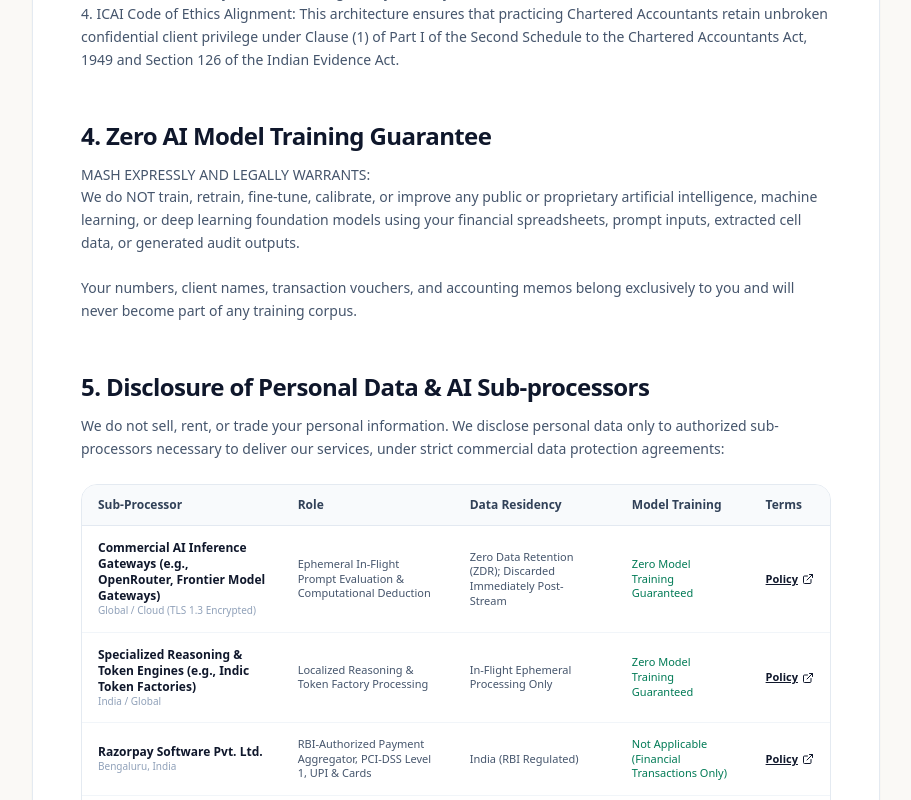
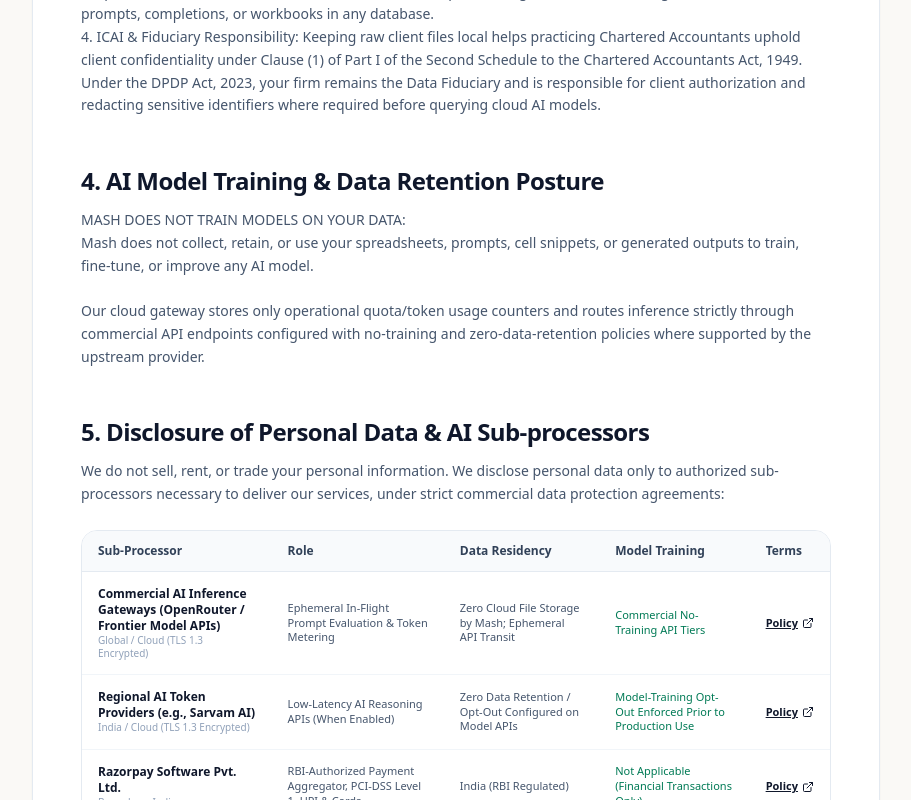
Before and after one commit to mahwa5531-coder/mash-website, a Next.js app: page /privacy in a window 1280 px wide. Shown: the part 1560-2360 px from the top of the page, without its empty margins (184-1095 px from the left). Built offline with nearby package versions, Linux system fonts and the light colour scheme; no server answers.

Commit message:
fix(legal,copy): align privacy, terms, pricing, and marketing claims with architecture

```diff
--- a/src/components/marketing/DownloadCard.tsx
+++ b/src/components/marketing/DownloadCard.tsx
@@ -44,7 +44,7 @@ export function DownloadCard() {
 
             <div className="flex items-center justify-center gap-1.5 text-xs text-slate-500 pt-2 font-sans">
               <ShieldCheck className="h-4 w-4 text-emerald-600" />
-              <span>100% on-device execution · Your spreadsheets never leave your computer</span>
+              <span>Local-first execution · Raw spreadsheets are never uploaded to cloud storage</span>
             </div>
           </div>
         </Card>
--- a/src/components/marketing/HeroSection.tsx
+++ b/src/components/marketing/HeroSection.tsx
@@ -77,7 +77,7 @@ export function HeroSection() {
 
           {/* Subhead */}
           <p className="max-w-2xl text-base sm:text-lg text-slate-600 leading-relaxed mb-8 font-sans">
-            Cross-reference ledgers, detect calculation discrepancies, and inspect complex Excel workbooks side-by-side. Your confidential numbers never leave your computer.
+            Cross-reference ledgers, detect calculation discrepancies, and inspect complex Excel workbooks side-by-side. Your raw workbooks stay on your computer without cloud file storage.
           </p>
 
           {/* Action CTAs Stack */}
--- a/src/components/marketing/HowItWorks.tsx
+++ b/src/components/marketing/HowItWorks.tsx
@@ -23,7 +23,7 @@ export function HowItWorks() {
       icon: <CheckCircle2 className="h-5 w-5 text-slate-800" />,
       title: "Verify Side-by-Side",
       description:
-        "Inspect highlighted discrepancy rows and live formulas in the built-in spreadsheet canvas. Export verified reports with 100% on-device confidentiality.",
+        "Inspect highlighted discrepancy rows and live formulas in the built-in spreadsheet canvas. Export verified reports directly on your local PC without uploading workbooks to cloud storage.",
     },
   ];
 
--- a/src/components/marketing/ZigZagFeatures.tsx
+++ b/src/components/marketing/ZigZagFeatures.tsx
@@ -140,8 +140,8 @@ const ZIGZAG_ITEMS: ZigZagItem[] = [
       },
       {
         icon: <ShieldCheck className="h-4 w-4 text-emerald-600" />,
-        label: "100% On-Device Client Privacy",
-        detail: "Client financial statements, tax IDs, and bank transactions never leave your local PC.",
+        label: "Local-First File Privacy",
+        detail: "Raw Excel workbooks and DuckDB tables stay on your local PC with zero cloud file storage.",
       },
     ],
     screenshot: "/screenshots/mash_single_pane_chat_light.png",
--- a/src/content/site-config.ts
+++ b/src/content/site-config.ts
@@ -34,7 +34,7 @@ export const SITE_CONFIG: SiteConfig = {
   url: (process.env.NEXT_PUBLIC_SITE_URL || "https://mash.ai").replace(/\/+$/, ""),
   apiUrl: (process.env.NEXT_PUBLIC_API_URL || "https://api.mash.ai").replace(/\/+$/, ""),
   tagline: "The desktop AI workbench for spreadsheets & financial data.",
-  subhead: "Cross-reference ledgers, detect calculation discrepancies, and inspect complex Excel workbooks side-by-side. Your confidential company data never leaves your computer.",
+  subhead: "Cross-reference ledgers, detect calculation discrepancies, and inspect complex Excel workbooks side-by-side. Raw workbooks stay on your computer without cloud file storage.",
   version: "0.1.0",
   releaseDate: "November 20, 2026",
   installer: {
--- a/src/pages/checkout.tsx
+++ b/src/pages/checkout.tsx
@@ -399,7 +399,7 @@ export default function CheckoutPage() {
               <div className="flex items-start gap-2.5">
                 <Check className="h-4 w-4 text-emerald-600 shrink-0 mt-0.5" />
                 <span className="font-semibold text-slate-900">
-                  High-volume daily practice workload with zero throttling
+                  High-volume daily practice capacity (2M 5-hr / 10M weekly token windows)
                 </span>
               </div>
               <div className="flex items-start gap-2.5">
@@ -412,7 +412,7 @@ export default function CheckoutPage() {
               </div>
               <div className="flex items-start gap-2.5">
                 <Check className="h-4 w-4 text-emerald-600 shrink-0 mt-0.5" />
-                <span>100% on-device client data confidentiality guarantee</span>
+                <span>Local-first workbook isolation (no cloud file storage)</span>
               </div>
               <div className="flex items-start gap-2.5">
                 <Check className="h-4 w-4 text-emerald-600 shrink-0 mt-0.5" />
@@ -500,7 +500,7 @@ export default function CheckoutPage() {
             <div>
               <div className="font-semibold text-slate-800 mb-0.5">Safe Payment Guarantee</div>
               <p className="text-[11px] text-slate-500 leading-relaxed">
-                UPI and card transactions are encrypted and processed securely by Razorpay. If funds are debited during a connection drop, automated webhooks activate your account within 5 minutes or Razorpay auto-refunds within 24–48 hours.
+                UPI and card transactions are encrypted and processed securely by Razorpay. If funds are debited during a connection drop, automated webhooks activate your account within minutes or uncaptured debits auto-reverse within 5–7 business days (typically 24–48 hours for UPI).
               </p>
             </div>
           </div>
--- a/src/pages/download.tsx
+++ b/src/pages/download.tsx
@@ -17,7 +17,7 @@ export default function DownloadPage() {
         />
         <link rel="canonical" href={`${SITE_CONFIG.url}/download/`} />
         <meta property="og:title" content="Download Mash for Windows" />
-        <meta property="og:description" content="Official Windows installer for Mash. 100% on-device data confidentiality." />
+        <meta property="og:description" content="Official Windows installer for Mash. Local-first workbook isolation with zero cloud file storage." />
         <meta property="og:url" content={`${SITE_CONFIG.url}/download/`} />
       </Head>
 
@@ -40,7 +40,7 @@ export default function DownloadPage() {
               </h2>
 
               <p className="text-sm text-slate-600 max-w-md mx-auto leading-relaxed font-sans">
-                Install the standalone desktop application to audit financial ledgers with 100% on-device confidentiality.
+                Install the standalone desktop application to audit financial ledgers locally without uploading workbooks to cloud storage.
               </p>
 
               <div className="pt-2">
@@ -54,7 +54,7 @@ export default function DownloadPage() {
 
               <div className="flex items-center justify-center gap-2 text-xs text-slate-500 pt-2 font-sans">
                 <ShieldCheck className="h-4 w-4 text-emerald-600" />
-                <span>100% on-device execution · Your spreadsheets never leave your computer</span>
+                <span>Local-first execution · Raw spreadsheets are never uploaded to cloud storage</span>
               </div>
             </div>
           </Card>
--- a/src/pages/policies.tsx
+++ b/src/pages/policies.tsx
@@ -42,8 +42,8 @@ Purchases are made for software access and computational capability, not for gua
       title: "5. Duplicate Charges & Payment Gateway Errors",
       content: `In the event that a payment gateway technical error causes you to be charged multiple times for a single order, or if an amount is debited from your bank account during a connection drop without a license pass being generated:
 
-• Gateway Auto-Reversals: Payment aggregators (Razorpay) typically reverse uncaptured or dropped transactions back to the original payment source within 24–48 hours.
-• Duplicate Charges: If two separate transactions were captured for a single 30-day period, notify us at ${SITE_CONFIG.contact.supportEmail} within 48 hours with your transaction identifiers, and the duplicate charge will be fully reversed.`,
+• Gateway Auto-Reversals: Payment aggregators (Razorpay) and issuing banks automatically reverse uncaptured or dropped transactions back to the original payment source within 5–7 business days (typically 24–48 hours for UPI).
+• Duplicate Charges: If two separate transactions were captured for a single 30-day period, notify us at ${SITE_CONFIG.contact.supportEmail} within 48 hours with your transaction identifiers, and the verified duplicate charge will be refunded within 5–7 business days.`,
     },
     {
       id: "contact",
--- a/src/pages/privacy.tsx
+++ b/src/pages/privacy.tsx
@@ -10,20 +10,20 @@ export default function PrivacyPage() {
 
   const subProcessors = [
     {
-      name: "Commercial AI Inference Gateways (e.g., OpenRouter, Frontier Model Gateways)",
+      name: "Commercial AI Inference Gateways (OpenRouter / Frontier Model APIs)",
       location: "Global / Cloud (TLS 1.3 Encrypted)",
-      role: "Ephemeral In-Flight Prompt Evaluation & Computational Deduction",
-      dataResidency: "Zero Data Retention (ZDR); Discarded Immediately Post-Stream",
-      training: "Zero Model Training Guaranteed",
+      role: "Ephemeral In-Flight Prompt Evaluation & Token Metering",
+      dataResidency: "Zero Cloud File Storage by Mash; Ephemeral API Transit",
+      training: "Commercial No-Training API Tiers",
       link: "https://openrouter.ai/privacy",
     },
     {
-      name: "Specialized Reasoning & Token Engines (e.g., Indic Token Factories)",
-      location: "India / Global",
-      role: "Localized Reasoning & Token Factory Processing",
-      dataResidency: "In-Flight Ephemeral Processing Only",
-      training: "Zero Model Training Guaranteed",
-      link: `${SITE_CONFIG.url}/privacy`,
+      name: "Regional AI Token Providers (e.g., Sarvam AI)",
+      location: "India / Cloud (TLS 1.3 Encrypted)",
+      role: "Low-Latency AI Reasoning APIs (When Enabled)",
+      dataResidency: "Zero Data Retention / Opt-Out Configured on Model APIs",
+      training: "Model-Training Opt-Out Enforced Prior to Production Use",
+      link: "https://www.sarvam.ai/privacy-policy",
     },
     {
       name: "Razorpay Software Pvt. Ltd.",
@@ -50,8 +50,8 @@ export default function PrivacyPage() {
       content: `At Mash, we adhere strictly to the principle of data minimization under the Digital Personal Data Protection Act, 2023 (DPDPA). We collect only the minimum personal information required to authenticate your software license and deliver computational agent services:
 
 (a) Account Information: When you register or sign in via Google OAuth, we receive your name, email address, profile identifier, and active subscription tier (Free or Pro).
-(b) Transaction & Billing Data: Subscription status, GST billing address, payment identifier, and transaction timestamps processed through our authorized payment gateways. We never store credit card or debit card numbers on our servers.
-(c) In-Flight Inference Data: Ephemeral user prompt queries and minimal cell context snippets extracted by local tools during active agent sessions, transmitted exclusively in-flight to compute reasoning.
+(b) Transaction & Billing Data: Subscription tier, payment order reference, Razorpay payment identifier, and transaction timestamps processed through our authorized payment gateway. We never collect or store credit card, debit card, or UPI credentials on our servers.
+(c) Usage Metadata & In-Flight Inference: We log aggregate token counts, model identifiers, and latency for rate-limiting and quota enforcement — never prompt text, completions, or spreadsheets. During active AI prompts, minimal cell context snippets extracted locally transit encrypted in-flight for reasoning.
 
 WHAT WE DO NOT COLLECT OR STORE:
 Mash does NOT collect, upload, or store your raw client spreadsheets (.xlsx, .csv), complete general ledgers, banking login credentials, client tax documents, or company accounting databases on any cloud server.`,
@@ -63,7 +63,7 @@ Mash does NOT collect, upload, or store your raw client spreadsheets (.xlsx, .cs
 (a) To authenticate your identity and verify your active Pro or Free license entitlement;
 (b) To process, route, and stream real-time computational reasoning responses from authorized inference gateways to your desktop application;
 (c) To track rolling daily token quota windows and prevent service abuse;
-(d) To process subscription renewals, issue statutory GST invoices, and handle customer support inquiries;
+(d) To process pass purchases, issue digital payment receipts, and handle customer support inquiries;
 (e) To comply with applicable statutory, tax, and regulatory obligations under Indian law.`,
     },
     {
@@ -73,16 +73,16 @@ Mash does NOT collect, upload, or store your raw client spreadsheets (.xlsx, .cs
 
 1. Local File Confinement: 100% of your financial workbooks, formulas, DuckDB SQL tables, and file modifications remain stored exclusively on your local computer's physical drive and in system RAM.
 2. In-Flight Token Minimization: When you ask a question, the local engine extracts only the specific cell values or summary rows necessary to answer your prompt. Only these minimal extracted snippets—never the raw 50MB workbook—are transmitted in-flight over TLS 1.3 to compute the analytical answer.
-3. Ephemeral Discard: Once the reasoning tokens are streamed back to your desktop app, the in-flight inference context is immediately discarded from gateway memory.
-4. ICAI Code of Ethics Alignment: This architecture ensures that practicing Chartered Accountants retain unbroken confidential client privilege under Clause (1) of Part I of the Second Schedule to the Chartered Accountants Act, 1949 and Section 126 of the Indian Evidence Act.`,
+3. Ephemeral Cloud Transit: Mash cloud servers act as a pass-through tunnel for metering and do not store prompts, completions, or workbooks in any database.
+4. ICAI & Fiduciary Responsibility: Keeping raw client files local helps practicing Chartered Accountants uphold client confidentiality under Clause (1) of Part I of the Second Schedule to the Chartered Accountants Act, 1949. Under the DPDP Act, 2023, your firm remains the Data Fiduciary and is responsible for client authorization and redacting sensitive identifiers where required before querying cloud AI models.`,
     },
     {
       id: "zero-training-guarantee",
-      title: "4. Zero AI Model Training Guarantee",
-      content: `MASH EXPRESSLY AND LEGALLY WARRANTS:
-We do NOT train, retrain, fine-tune, calibrate, or improve any public or proprietary artificial intelligence, machine learning, or deep learning foundation models using your financial spreadsheets, prompt inputs, extracted cell data, or generated audit outputs.
+      title: "4. AI Model Training & Data Retention Posture",
+      content: `MASH DOES NOT TRAIN MODELS ON YOUR DATA:
+Mash does not collect, retain, or use your spreadsheets, prompts, cell snippets, or generated outputs to train, fine-tune, or improve any AI model.
 
-Your numbers, client names, transaction vouchers, and accounting memos belong exclusively to you and will never become part of any training corpus.`,
+Our cloud gateway stores only operational quota/token usage counters and routes inference strictly through commercial API endpoints configured with no-training and zero-data-retention policies where supported by the upstream provider.`,
     },
     {
       id: "sub-processors",
@@ -92,7 +92,7 @@ Your numbers, client names, transaction vouchers, and accounting memos belong ex
     {
       id: "data-retention-and-deletion",
       title: "6. Data Retention & Deletion",
-      content: `(a) Account Data: We retain your account identifier and subscription records for as long as your account remains active or as required to comply with statutory accounting and tax regulations under Indian law (e.g. 8 years under the Companies Act for tax invoices).
+      content: `(a) Account & Usage Metadata: We retain your Google account identifier, subscription history, and aggregate token-usage records (not prompt content) for as long as your account remains active or as required for accounting and statutory compliance under Indian law.
 
 (b) Spreadsheets and Financial Content: Because raw spreadsheets and audit files are never uploaded to Mash cloud servers, deleting the file on your local computer immediately purges all copies.
 
@@ -191,9 +191,9 @@ We will acknowledge receipt of any privacy grievance within 24 hours and resolve
               <div className="p-2 rounded-xl bg-slate-50 border border-slate-100 w-fit">
                 <ShieldCheck className="h-4 w-4 text-emerald-600" />
               </div>
-              <h3 className="text-xs font-bold text-slate-900 font-sans">Zero Model Training</h3>
+              <h3 className="text-xs font-bold text-slate-900 font-sans">No-Training API Routing</h3>
               <p className="text-[11px] text-slate-500 leading-relaxed font-sans">
-                Your prompt queries, numbers, and tool results are never used to train public foundation models.
+                Prompts are never saved by Mash servers and are routed via non-training commercial API tiers.
               </p>
             </div>
 
```
Also changed, not shown: src/pages/pricing.tsx (+6 -6 lines), src/pages/terms.tsx (+4 -4 lines), src/pages/use-cases.tsx (+5 -5 lines).
